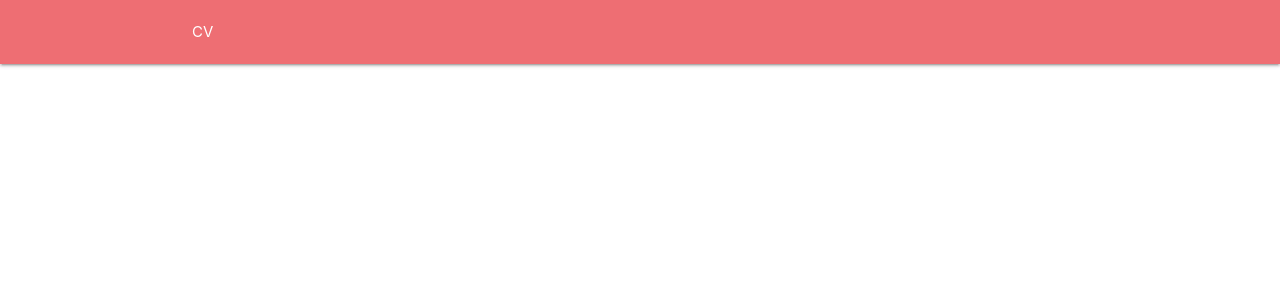
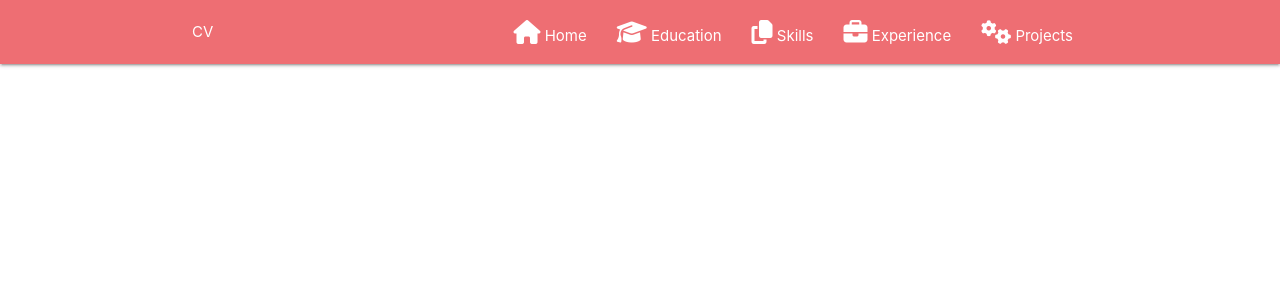
Before and after one commit to JoyChristine/CV-, a React (Create React App) app: page / in a window 1280 px wide. Shown: the top 300 px of the page. Built offline with nearby package versions, Linux system fonts and the light colour scheme.

Commit message:
ellipse icon not working

```diff
--- a/src/App.css
+++ b/src/App.css
@@ -1,5 +1,6 @@
 .App {
     text-align: center;
+    background-color: black;
 }
 
 .App-logo {
@@ -36,3 +37,5 @@
         transform: rotate(360deg);
     }
 }
+
+.body{}
--- a/src/components/NavBar.js
+++ b/src/components/NavBar.js
@@ -1,5 +1,5 @@
 import React, { Component } from 'react';
-import { HashLink as Link } from 'react-router-hash-link'
+import { HashLink as Link } from 'react-router-hash-link';
 
 export default class NavBar extends Component {
     render() {
@@ -11,10 +11,66 @@ export default class NavBar extends Component {
                             <Link to="/" className="logo">
                              CV
                             </Link>
-                        <Link to="/" data-target="side-nav" className="sidenav-trigger"><i className=""></i></Link>
+
+                            <Link to="/" data-target="side-nav" className="sidenav-trigger">
+                              <i className="fas fa-ellipsis-v"></i>
+                            </Link>
+                            <ul className="right hide-on-med-and-down">
+                                <li>
+                                    <Link to="/">
+                                    <i className="fas fa-home"></i> Home
+                                    </Link>
+                                </li>
+                                <li>
+                                    <Link to="/education">
+                                    <i className="fas fa-graduation-cap"></i> Education
+                                    </Link>
+
+                                </li><li>
+                                    <Link to="/skills">
+                                    <i className="fas fa-copy"></i> Skills
+                                    </Link>
+                                </li><li>
+                                    <Link to="/experience">
+                                    <i className="fas fa-briefcase"></i> Experience
+                                    </Link>
+                                </li><li>
+                                    <Link to="/projects">
+                                    <i className="fas fa-cogs"></i> Projects
+                                    </Link>
+                                </li>
+                            </ul>
                         </div>
                    </div>
                </nav>
+               <ul className="sidenav" id="side-nav">
+                   <li>
+                        <Link to="/">
+                            <i className="fas fa-home"></i> Home
+                         </Link>
+                    </li>
+                    <li>
+                        <Link to="/education">
+                           <i className="fas fa-graduation-cap"></i> Education
+                        </Link>
+                    </li>
+                    <li>
+                        <Link to="/skills">
+                            <i className="fas fa-copy"></i> Skills
+                        </Link>
+                    </li>
+                    <li>
+                        <Link to="/experience">
+                            <i className="fas fa-briefcase"></i> Experience
+                        </Link>
+                    </li>
+                    <li>
+                        <Link to="/projects">
+                            <i className="fas fa-cogs"></i> Projects
+                        </Link>
+                    </li>
+                </ul>
+
             </>
         );
     }
```
Lines whose indentation alone changed are shown as unchanged.
